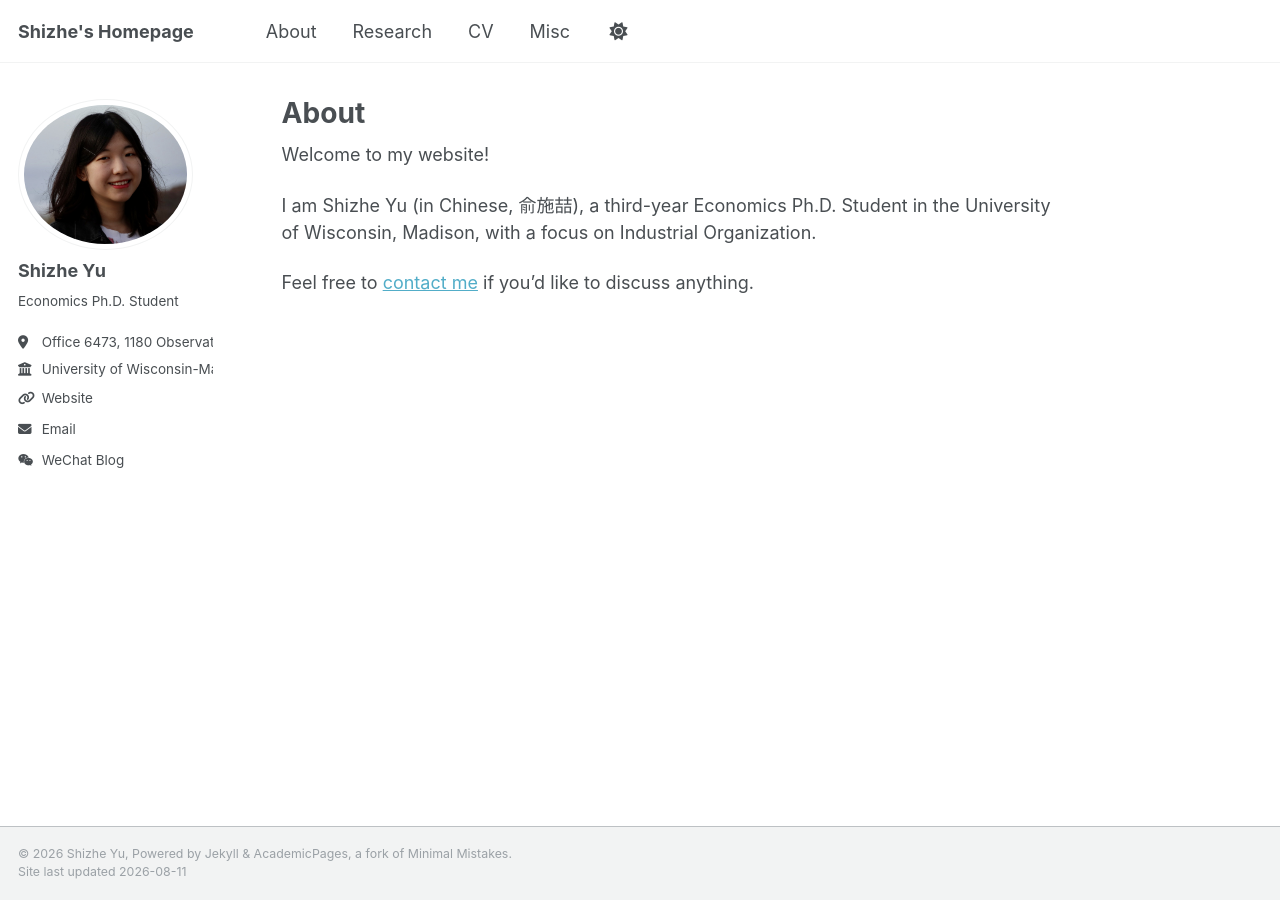
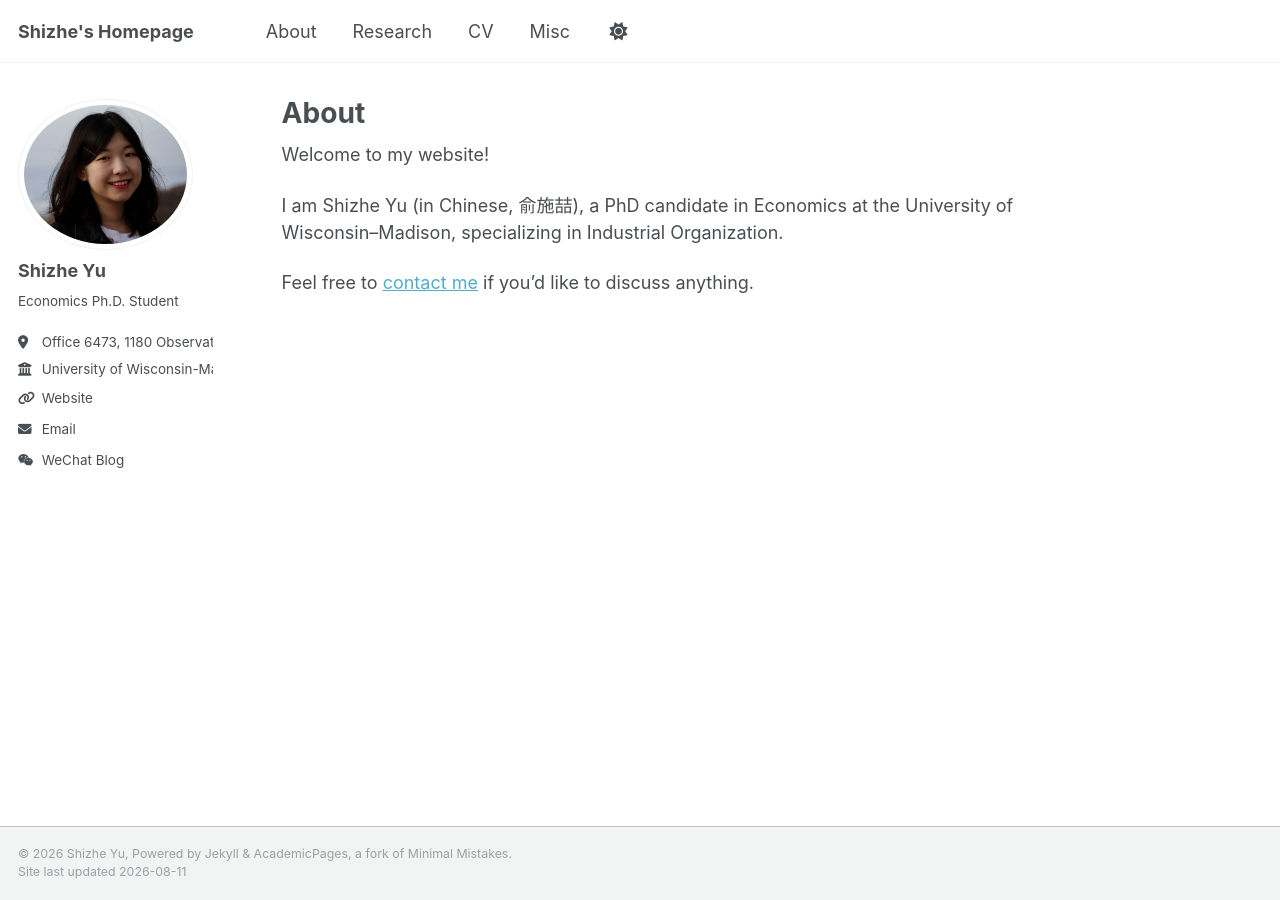
Before and after one commit to shizhe-yu/shizhe-yu.github.io, a Jekyll site: the page built from _pages/about.md, in a window 1280 px wide. Built offline with Jekyll 4.4.1, drawn with Linux system fonts in a browser that asks for light colours.

Commit message:
Update about page with current academic status

```diff
--- a/_pages/about.md
+++ b/_pages/about.md
@@ -9,6 +9,6 @@ redirect_from:
 
 Welcome to my website!
 
-I am Shizhe Yu (in Chinese, 俞施喆), a third-year Economics Ph.D. Student in the University of Wisconsin, Madison, with a focus on Industrial Organization.
+I am Shizhe Yu (in Chinese, 俞施喆), a PhD candidate in Economics at the University of Wisconsin–Madison, specializing in Industrial Organization.
 
 Feel free to [contact me](mailto:shizhe.yu@wisc.edu) if you'd like to discuss anything.
```
